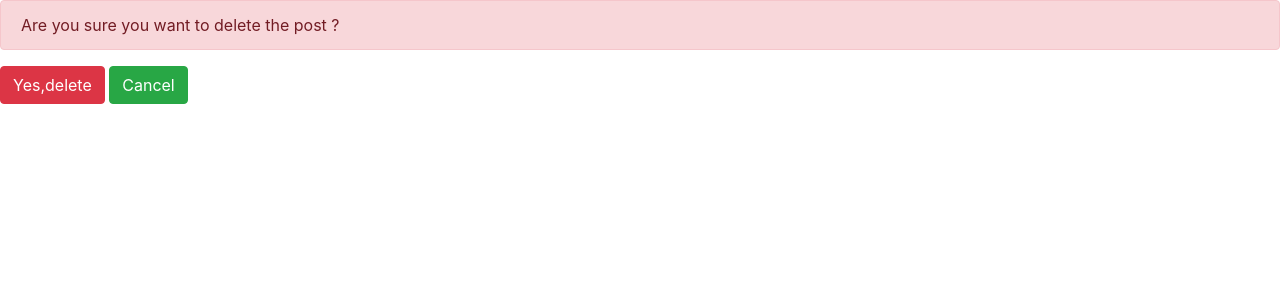
After one commit to Code-Institute-Submissions/l0nelyhermit-Timeless_JanResub, a Flask app: page /delete/1 in a window 1280 px wide. The commit adds this page. Shown: the top 300 px of the page. Run offline with Flask 2, Linux system fonts and the light colour scheme; a user stored in the database is signed in; a database or web service that is not in the repository returns one stand-in record (values such as "Sample title"); some libraries are stand-ins or nearby versions; some web fonts are replaced.

Commit message:
added ability for user to edit their own post and delete their own post. Removed test.py as well

```diff
--- a/app.py
+++ b/app.py
@@ -523,11 +523,62 @@ def edit_user_posts(post_id):
         user_post = db.Posts.find_one({
             '_id':ObjectId(post_id)
         })
+        return render_template('edit_user_post.template.html',user_post=user_post)
     else:
-        pass
+        # Retrieving the information from the form
+        title = request.form.get('title')
+        content = request.form.get('content')
+
+        # Form Field Validation
+        # Check if the fields are empty, if the fields are empty raise the error
+        # Accumulator
+        errors = {}
+        # Check if title is empty
+        if title == "":
+            flash('Error: Invalid Title','danger')
+            errors.update(invalid_title="Title Field is Empty, please enter a valid title")
+        # Check if content is empty
+        elif content =="":
+            flash("Error: Invalid Content",'danger')
+            errors.update(invalid_content="Content Field is Empty,please enter a valid content")
+        # If errors, redirect back to the create post page and raise error
+        if len(errors) > 0:
+            user_post = db.Posts.find_one({
+                '_id':ObjectId(post_id)
+            })
+            flash("Update Failure",'danger')
+            return redirect(url_for('show_user_posts'))
+        else:
+            # If there are no errors, proceed to update the post
+            db.Posts.update({
+                '_id':ObjectId(post_id)
+            },
+                {
+                    '$set': {
+                        'Title': title,
+                        'Content': content
+                            }
+                        }
+            )
+            flash("Your Post has been updated successfully","success")
+            return redirect(url_for('show_user_posts'))
+
+
 
 
 # Allow users to Delete their own post
+@app.route('/delete/<post_id>',methods=['GET','POST'])
+@flask_login.login_required
+def delete_user_posts(post_id):
+    if request.method == "GET":
+        return render_template('delete_user_post.template.html')
+    else:
+        db.Posts.remove({
+            '_id':ObjectId(post_id)
+        })
+        flash("Your Post has been removed successfully","success")
+        return redirect(url_for('show_user_posts'))
+
 if __name__ == "__main__":
     app.run(host=os.environ.get('IP'),
             port=int(os.environ.get('PORT')),
--- /dev/null
+++ b/templates/delete_user_post.template.html
@@ -0,0 +1,13 @@
+{% extends 'base.template.html' %}
+
+{% block content %}
+<form method="POST">
+    <div class="alert alert-danger">
+    Are you sure you want to delete the post ?
+    </div>
+        <div>
+        <input type="submit" value="Yes,delete" class="btn btn-danger"/>
+        <a href="{{url_for('show_user_posts')}}" class="btn btn-success"> Cancel</a>
+        </div>
+</form>
+{% endblock %}
--- a/templates/user_posts.template.html
+++ b/templates/user_posts.template.html
@@ -13,6 +13,9 @@
                 <h5>Time of Post: {{each_post.Date_Posted.strftime('%Y-%m-%d %a %H:%M')}}</h5>
             </div>
             <a href="{{ url_for('edit_user_posts',post_id = each_post._id)}}">Edit Post</a>
+            <div>
+            <a href="{{ url_for('delete_user_posts',post_id = each_post._id)}}">Delete Post</a>
+            </div>
         </div>
     {% endfor %}
 </div>
```
Also changed, not shown: test.py (deleted, +0 -8 lines).
